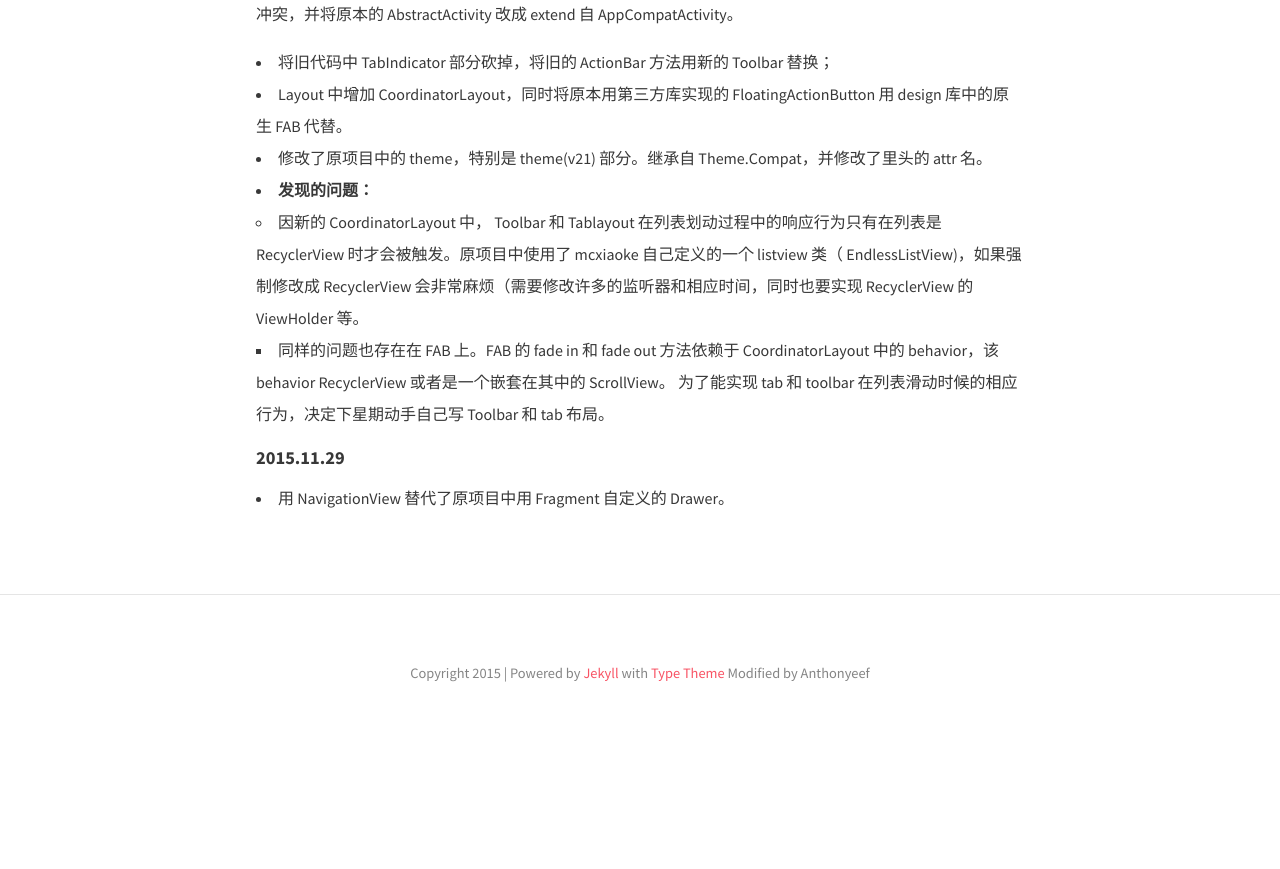
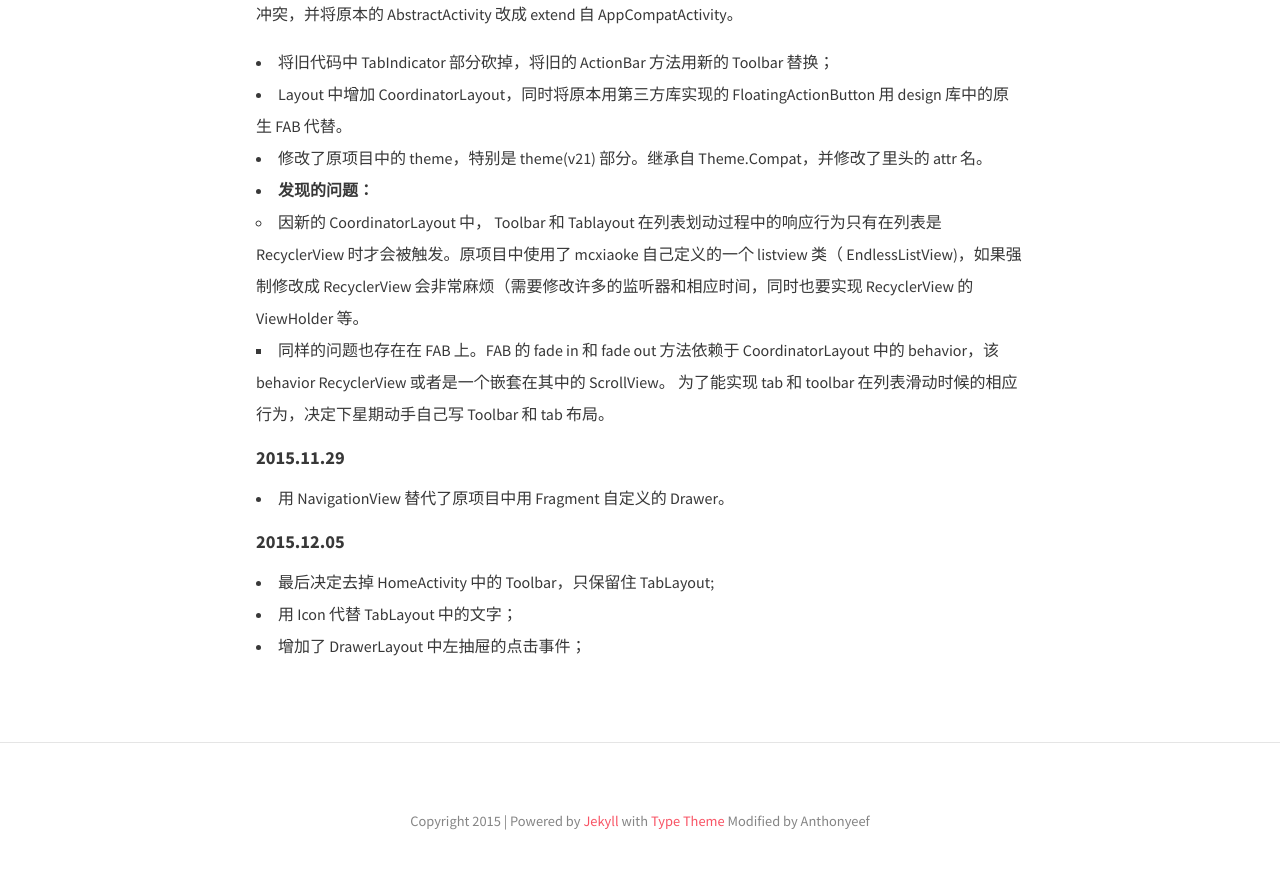
Before and after one commit to Anthonyeef/backup-of-personal-blog, a Jekyll site: the page built from page/project/minicatx.md, in a window 1280 px wide and 900 px high, scrolled down 974 px. Shown: the top 869 px of the window. Built offline with Jekyll 4.4.1, drawn with Linux system fonts in a browser that asks for light colours; nearby versions of some CDN libraries; before the commit the page ends 1726 px from its top, so only the background shows below that.

Commit message:
update minicatx

```diff
--- a/page/project/minicatx.md
+++ b/page/project/minicatx.md
@@ -41,3 +41,8 @@ hide: true
 #### 2015.11.29
 
   - 用 NavigationView 替代了原项目中用 Fragment 自定义的 Drawer。
+
+#### 2015.12.05
+  - 最后决定去掉 HomeActivity 中的 Toolbar，只保留住 TabLayout;
+  - 用 Icon 代替 TabLayout 中的文字；
+  - 增加了 DrawerLayout 中左抽屉的点击事件；
```
